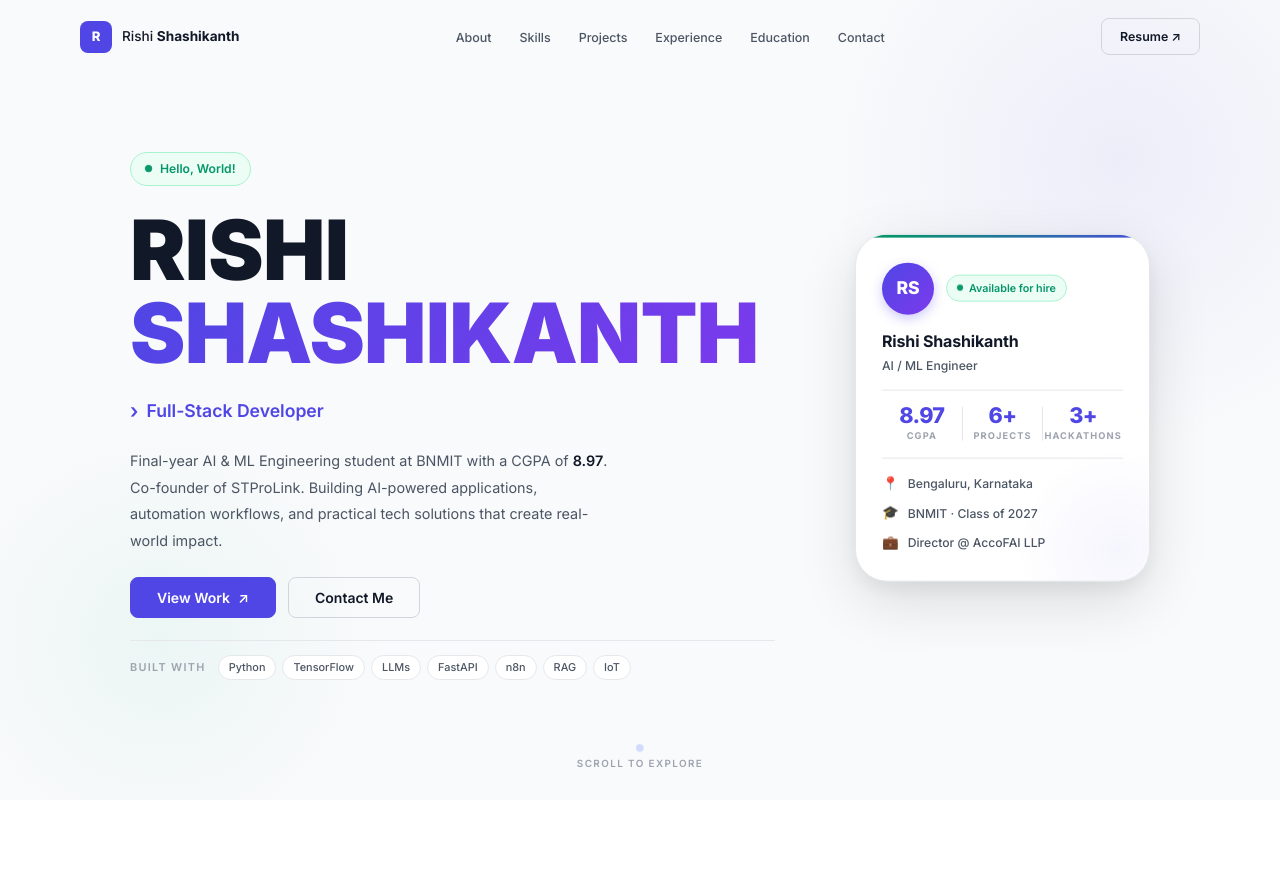
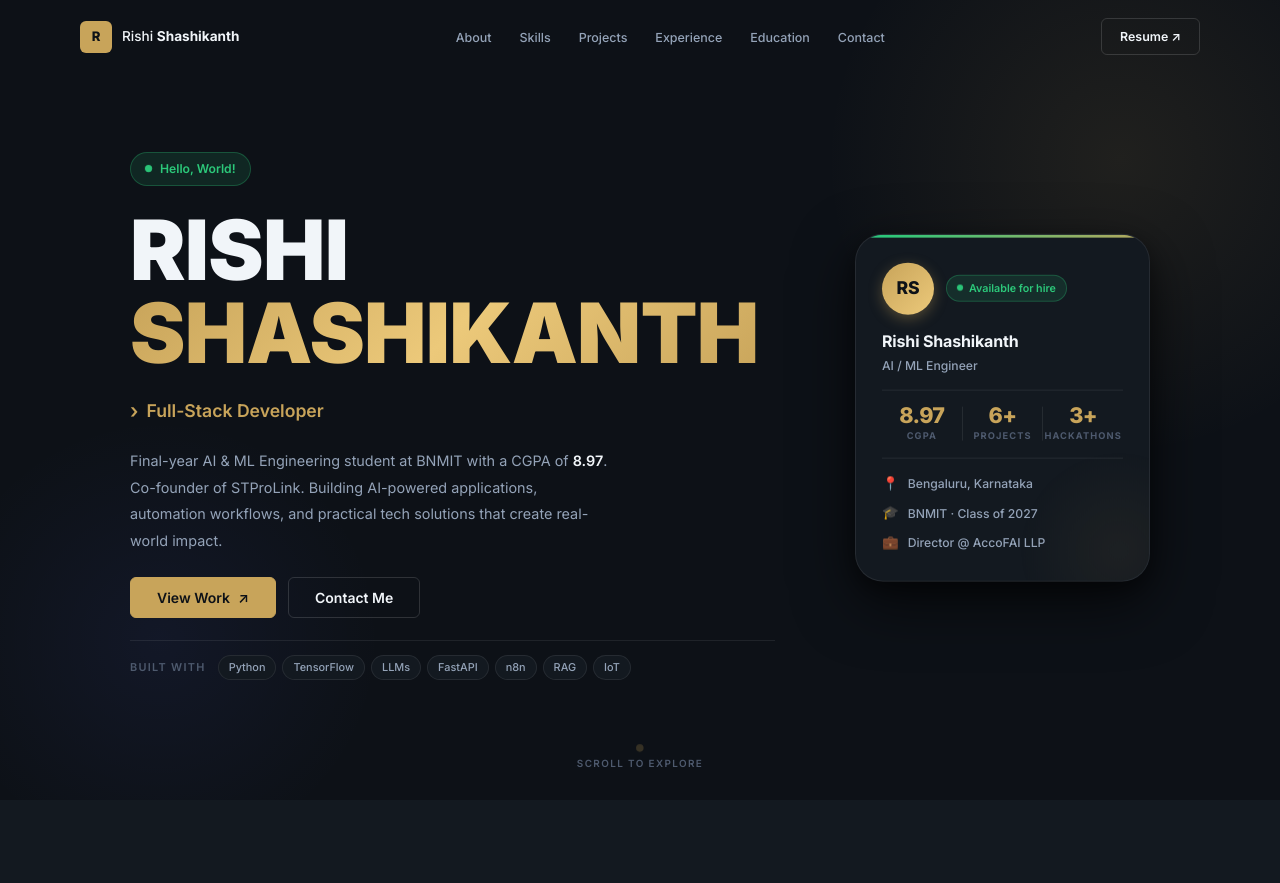
Before and after one commit to RISHI-1575/portfolio, a plain HTML site: page index.html in a window 1280 px wide. Shown: the top 883 px of the page. Drawn offline with Linux system fonts and the light colour scheme.

Commit message:
Switch to dark mode with gold accent system

```diff
--- a/style.css
+++ b/style.css
@@ -1,6 +1,6 @@
 /* ============================================================
    RISHI SHASHIKANTH — PORTFOLIO 2
-   Clean · Professional · Light Mode
+   Premium Dark · Gold Accent
    style.css
    ============================================================ */
 
@@ -12,54 +12,64 @@ ul   { list-style: none; }
 
 /* ---------- Design Tokens ---------- */
 :root {
-  /* Surface */
-  --bg:         #F9FAFB;   /* page bg — barely-off-white */
-  --surface:    #FFFFFF;   /* cards, navbar */
-  --surface-2:  #F3F4F6;   /* inner card bg */
-  --border:     #E5E7EB;
-  --border-2:   #D1D5DB;
+  /* Backgrounds */
+  --bg:         #0D1117;
+  --surface:    #131920;
+  --surface-2:  #1F2636;
+  --bg-card:    #1C2230;
 
-  /* Type */
-  --txt:        #111827;
-  --txt-2:      #4B5563;   /* bumped from #6B7280 → WCAG AA 6.5:1 on bg */
-  --txt-3:      #9CA3AF;
+  /* Borders */
+  --border:     rgba(255,255,255,0.08);
+  --border-2:   rgba(255,255,255,0.14);
 
-  /* Indigo — primary */
-  --ind:        #4F46E5;
-  --ind-d:      #4338CA;
-  --ind-l:      #EEF2FF;
-  --ind-m:      #C7D2FE;
+  /* Text */
+  --txt:        #F1F5F9;
+  --txt-2:      #94A3B8;
+  --txt-3:      #4E5A6E;
 
-  /* Emerald — available / positive */
-  --em:         #059669;
-  --em-l:       #ECFDF5;
-  --em-m:       #A7F3D0;
+  /* Gold — primary accent */
+  --ind:        #C8A45A;
+  --ind-d:      #D9BA77;
+  --ind-l:      rgba(200,164,90,0.12);
+  --ind-m:      rgba(200,164,90,0.28);
 
-  /* Violet — secondary accent */
-  --vio:        #7C3AED;
-  --vio-l:      #F5F3FF;
-  --vio-m:      #DDD6FE;
+  /* Gold named aliases */
+  --gold:       #C8A45A;
+  --gold-h:     #D9BA77;
+  --gold-t:     #ECC97A;
+  --gold-s:     rgba(200,164,90,0.12);
 
-  /* Amber */
-  --amb:        #D97706;
-  --amb-l:      #FFFBEB;
-  --amb-m:      #FDE68A;
+  /* Emerald — status/available */
+  --em:         #2CC87A;
+  --em-l:       rgba(44,200,122,0.12);
+  --em-m:       rgba(44,200,122,0.28);
+
+  /* Slate Blue — secondary, links only */
+  --vio:        #5B6EFF;
+  --vio-l:      rgba(91,110,255,0.12);
+  --vio-m:      rgba(91,110,255,0.25);
+
+  /* Amber / warning */
+  --amb:        #D4900E;
+  --amb-l:      rgba(212,144,14,0.12);
+  --amb-m:      rgba(212,144,14,0.28);
 
   /* Shadows */
-  --sh-xs:  0 1px 2px rgba(0,0,0,.05);
-  --sh-sm:  0 1px 3px rgba(0,0,0,.06), 0 1px 2px rgba(0,0,0,.04);
-  --sh-md:  0 4px 12px rgba(0,0,0,.08), 0 2px 4px rgba(0,0,0,.04);
-  --sh-lg:  0 8px 32px rgba(0,0,0,.10), 0 4px 8px rgba(0,0,0,.05);
-  --sh-xl:  0 20px 60px rgba(0,0,0,.12), 0 8px 20px rgba(0,0,0,.06);
+  --sh-xs:  0 1px 3px rgba(0,0,0,.50);
+  --sh-sm:  0 2px 8px rgba(0,0,0,.45), 0 1px 2px rgba(0,0,0,.30);
+  --sh-md:  0 4px 16px rgba(0,0,0,.55), 0 2px 4px rgba(0,0,0,.25);
+  --sh-lg:  0 8px 32px rgba(0,0,0,.60), 0 4px 8px rgba(0,0,0,.25);
+  --sh-xl:  0 20px 60px rgba(0,0,0,.65), 0 8px 20px rgba(0,0,0,.35);
+  --sh-gold:0 0 0 1px rgba(200,164,90,.28), 0 4px 24px rgba(200,164,90,.14);
 
   /* Radii */
-  --r-xs:  4px;
-  --r-sm:  8px;
-  --r-md:  12px;
-  --r-lg:  16px;
-  --r-xl:  24px;
-  --r-2xl: 32px;
-  --r-pill:50px;
+  --r-xs:   3px;
+  --r-sm:   6px;
+  --r-md:   10px;
+  --r-lg:   14px;
+  --r-xl:   20px;
+  --r-2xl:  28px;
+  --r-pill: 999px;
 
   /* Font */
   --font: 'Inter', -apple-system, BlinkMacSystemFont, 'Segoe UI', sans-serif;
@@ -107,8 +117,8 @@ body {
   margin: 0 auto;
   padding: 96px 40px;
 }
-.section-light  { background: var(--surface); }
-.section-subtle { background: var(--bg); }
+.section-light  { background: #131920; }
+.section-subtle { background: #0D1117; }
 
 /* ---------- Shared: eyebrow ---------- */
 .eyebrow {
@@ -159,9 +169,9 @@ h2 span { color: var(--ind); }
   display: inline-flex;
   align-items: center;
   gap: 8px;
-  background: var(--ind);
-  color: #fff;
-  border: 1.5px solid var(--ind);
+  background: var(--gold);
+  color: #0D1117;
+  border: 1.5px solid var(--gold);
   padding: 11px 26px;
   border-radius: var(--r-sm);
   font: 600 .875rem var(--font);
@@ -169,9 +179,9 @@ h2 span { color: var(--ind); }
   transition: background .2s, box-shadow .2s, transform .15s;
 }
 .btn-primary:hover {
-  background: var(--ind-d);
-  border-color: var(--ind-d);
-  box-shadow: 0 4px 16px rgba(79,70,229,.32);
+  background: var(--gold-h);
+  border-color: var(--gold-h);
+  box-shadow: 0 4px 20px rgba(200,164,90,.35);
   transform: translateY(-1px);
 }
 .btn-arr { transition: transform .2s; }
@@ -224,9 +234,9 @@ h2 span { color: var(--ind); }
   transition: background .3s, box-shadow .3s;
 }
 #navbar.scrolled {
-  background: rgba(255,255,255,.94);
-  backdrop-filter: blur(14px);
-  -webkit-backdrop-filter: blur(14px);
+  background: rgba(13,17,23,.92);
+  backdrop-filter: blur(18px);
+  -webkit-backdrop-filter: blur(18px);
   box-shadow: 0 1px 0 var(--border);
 }
 .nav-inner {
@@ -250,8 +260,8 @@ h2 span { color: var(--ind); }
 .nav-logo-box {
   width: 32px; height: 32px;
   border-radius: var(--r-sm);
-  background: var(--ind);
-  color: #fff;
+  background: var(--gold);
+  color: #0D1117;
   font-size: .82rem;
   font-weight: 800;
   display: flex; align-items: center; justify-content: center;
@@ -295,7 +305,7 @@ h2 span { color: var(--ind); }
 .mobile-menu {
   display: none;
   position: fixed; top: 70px; left: 0; right: 0;
-  background: rgba(255,255,255,.96);
+  background: rgba(19,25,32,.97);
   backdrop-filter: blur(14px);
   border-bottom: 1px solid var(--border);
   padding: 12px 40px 20px;
@@ -337,12 +347,12 @@ h2 span { color: var(--ind); }
 }
 .hero-blob-1 {
   width: 640px; height: 640px;
-  background: radial-gradient(circle, rgba(79,70,229,.07) 0%, transparent 65%);
+  background: radial-gradient(circle, rgba(200,164,90,.10) 0%, transparent 65%);
   top: -160px; right: -160px;
 }
 .hero-blob-2 {
   width: 480px; height: 480px;
-  background: radial-gradient(circle, rgba(16,185,129,.06) 0%, transparent 65%);
+  background: radial-gradient(circle, rgba(91,110,255,.07) 0%, transparent 65%);
   bottom: -80px; left: -80px;
 }
 
@@ -395,8 +405,8 @@ h2 span { color: var(--ind); }
   display: block;
   font-size: clamp(3rem, 7.5vw, 5.2rem);
   font-weight: 900;
-  color: var(--ind); /* fallback for forced-colors / print */
-  background: linear-gradient(135deg, var(--ind) 0%, var(--vio) 100%);
+  color: var(--gold-t); /* fallback for forced-colors / print */
+  background: linear-gradient(135deg, #C8A45A 0%, #ECC97A 50%, #C8A45A 100%);
   -webkit-background-clip: text;
   -webkit-text-fill-color: transparent;
   background-clip: text;
@@ -485,7 +495,7 @@ h2 span { color: var(--ind); }
 .pc-blob {
   position: absolute;
   width: 220px; height: 220px;
-  background: radial-gradient(circle, rgba(79,70,229,.05) 0%, transparent 65%);
+  background: radial-gradient(circle, rgba(200,164,90,.06) 0%, transparent 65%);
   bottom: -80px; right: -80px;
   pointer-events: none;
 }
@@ -497,14 +507,14 @@ h2 span { color: var(--ind); }
 .pc-avatar {
   width: 52px; height: 52px;
   border-radius: 50%;
-  background: linear-gradient(135deg, var(--ind), var(--vio));
-  color: #fff;
+  background: linear-gradient(135deg, #C8A45A, #ECC97A);
+  color: #0D1117;
   font-size: 1.1rem;
   font-weight: 800;
   letter-spacing: -.01em;
   display: flex; align-items: center; justify-content: center;
   flex-shrink: 0;
-  box-shadow: 0 4px 12px rgba(79,70,229,.28);
+  box-shadow: 0 4px 14px rgba(200,164,90,.35);
 }
 .pc-avail {
   display: inline-flex; align-items: center; gap: 6px;
```
